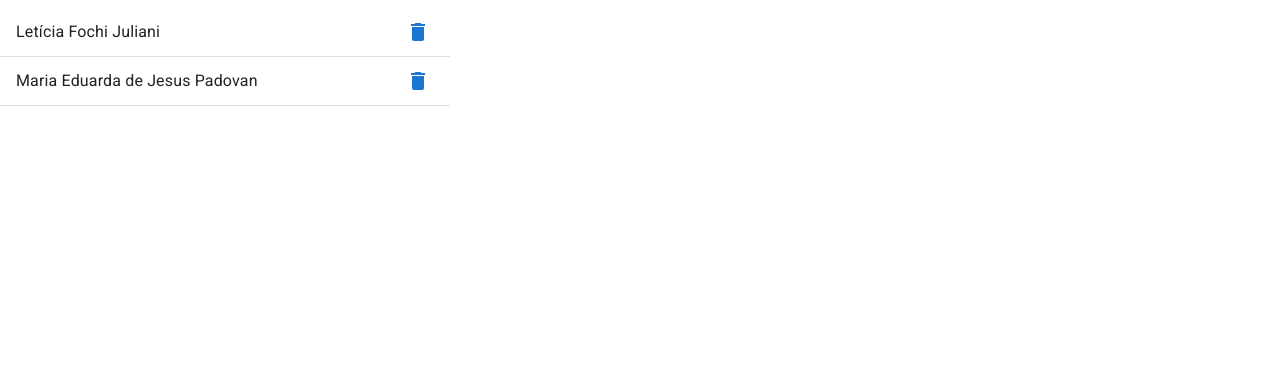
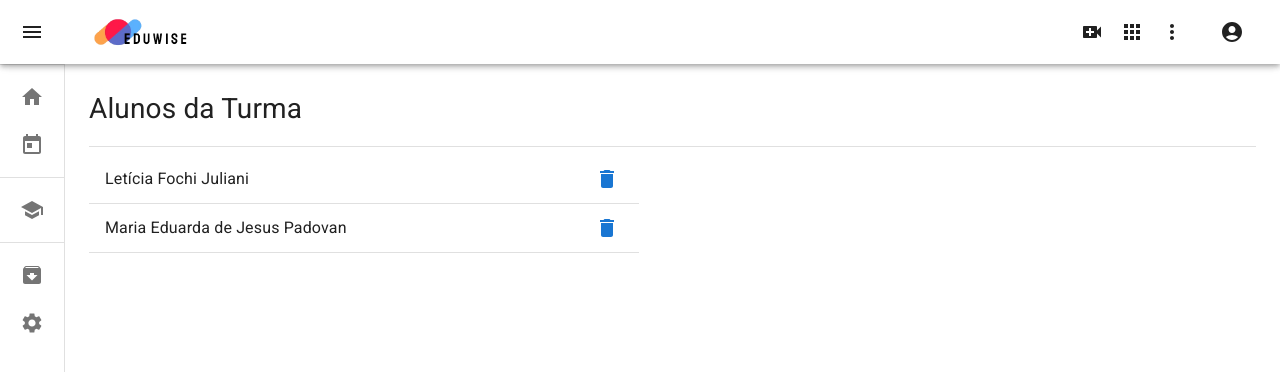
Before and after one commit to eloisapaixao/Eduwise, a React (Create React App) app in the folder eduwise-front/react-materialui/: page /alunos in a window 1280 px wide. Shown: the top 372 px of the page. Built offline with nearby package versions, Linux system fonts and the light colour scheme.

Commit message:
Atualização 26/09/2024
AAAAAAAAAAH

```diff
--- a/eduwise-front/react-materialui/src/Pages/Alunos.js
+++ b/eduwise-front/react-materialui/src/Pages/Alunos.js
@@ -2,16 +2,285 @@ import * as React from 'react';
 import List from '@mui/material/List';
 import ListItem from '@mui/material/ListItem';
 import ListItemButton from '@mui/material/ListItemButton';
+import ListItemIcon from '@mui/material/ListItemIcon';
 import ListItemText from '@mui/material/ListItemText';
 import DeleteIcon from '@mui/icons-material/Delete';
+import EmojiEmotionsIcon from '@mui/icons-material/EmojiEmotions';
 import { Button, Divider } from '@mui/material';
+import { styled, useTheme } from '@mui/material/styles';
+import Box from '@mui/material/Box';
+import MuiDrawer from '@mui/material/Drawer';
+import MuiAppBar from '@mui/material/AppBar';
+import Toolbar from '@mui/material/Toolbar';
+import CssBaseline from '@mui/material/CssBaseline';
+import Typography from '@mui/material/Typography';
+import IconButton from '@mui/material/IconButton';
+import MenuIcon from '@mui/icons-material/Menu';
+import ChevronLeftIcon from '@mui/icons-material/ChevronLeft';
+import ChevronRightIcon from '@mui/icons-material/ChevronRight';
+import SettingsIcon from '@mui/icons-material/Settings';
+import ArchiveIcon from '@mui/icons-material/Archive';
+import VideoCallIcon from '@mui/icons-material/VideoCall';
+import AppsIcon from '@mui/icons-material/Apps';
+import SchoolIcon from '@mui/icons-material/School';
+import HomeIcon from '@mui/icons-material/Home';
+import TodayIcon from '@mui/icons-material/Today';
+import MoreVertIcon from '@mui/icons-material/MoreVert';
+import AccountCircle from '@mui/icons-material/AccountCircle';
+import MenuItem from '@mui/material/MenuItem';
+import Menu from '@mui/material/Menu';
 
+const drawerWidth = 240;
+
+const openedMixin = (theme) => ({
+  width: drawerWidth,
+  transition: theme.transitions.create('width', {
+    easing: theme.transitions.easing.sharp,
+    duration: theme.transitions.duration.enteringScreen,
+  }),
+  overflowX: 'hidden',
+});
+
+const closedMixin = (theme) => ({
+  transition: theme.transitions.create('width', {
+    easing: theme.transitions.easing.sharp,
+    duration: theme.transitions.duration.leavingScreen,
+  }),
+  overflowX: 'hidden',
+  width: `calc(${theme.spacing(7)} + 1px)`,
+  [theme.breakpoints.up('sm')]: {
+    width: `calc(${theme.spacing(8)} + 1px)`,
+  },
+});
+
+const DrawerHeader = styled('div')(({ theme }) => ({
+  display: 'flex',
+  alignItems: 'center',
+  justifyContent: 'flex-end',
+  padding: theme.spacing(0, 1),
+  // necessary for content to be below app bar
+  ...theme.mixins.toolbar,
+}));
+
+const AppBar = styled(MuiAppBar, {
+  shouldForwardProp: (prop) => prop !== 'open',
+})(({ theme, open }) => ({
+  zIndex: theme.zIndex.drawer + 1,
+  transition: theme.transitions.create(['width', 'margin'], {
+    easing: theme.transitions.easing.sharp,
+    duration: theme.transitions.duration.leavingScreen,
+  }),
+  ...(open && {
+    marginLeft: drawerWidth,
+    width: `calc(100% - ${drawerWidth}px)`,
+    transition: theme.transitions.create(['width', 'margin'], {
+      easing: theme.transitions.easing.sharp,
+      duration: theme.transitions.duration.enteringScreen,
+    }),
+  }),
+}));
+
+const Drawer = styled(MuiDrawer, { shouldForwardProp: (prop) => prop !== 'open' })(
+  ({ theme, open }) => ({
+    width: drawerWidth,
+    flexShrink: 0,
+    whiteSpace: 'nowrap',
+    boxSizing: 'border-box',
+    ...(open && {
+      ...openedMixin(theme),
+      '& .MuiDrawer-paper': openedMixin(theme),
+    }),
+    ...(!open && {
+      ...closedMixin(theme),
+      '& .MuiDrawer-paper': closedMixin(theme),
+    }),
+  }),
+);
 
 export function Alunos() {
+  const theme = useTheme();
+  const [open, setOpen] = React.useState(false);
+
+  const handleDrawerOpen = () => {
+    setOpen(true);
+  };
+
+  const handleDrawerClose = () => {
+    setOpen(false);
+  };
+
+  const [auth, setAuth] = React.useState(true);
+  const [anchorEl, setAnchorEl] = React.useState(null);
+
+  const handleMenu = (event) => {
+    setAnchorEl(event.currentTarget);
+  };
+
+  const handleClose = () => {
+    setAnchorEl(null);
+  };
+
   return (
+    <Box sx={{ display: 'flex' }}>
+      <CssBaseline />
+      <AppBar position="fixed" open={open} color='inherit'>
+        <Toolbar>
+          <IconButton
+            color="inherit"
+            aria-label="open drawer"
+            onClick={handleDrawerOpen}
+            edge="start"
+            sx={{
+              marginRight: 5,
+              ...(open && { display: 'none' }),
+            }}
+          >
+            <MenuIcon />
+          </IconButton>
+
+          <img src='/images/logo.png' alt='logo /' style={{height:30,}}/>
+          <Typography variant="h6" component="div" sx={{ flexGrow: 1 }} />
+          <IconButton color='inherit'>
+            <VideoCallIcon />
+          </IconButton>
+          <IconButton color='inherit'>
+            <AppsIcon />
+          </IconButton>
+          <IconButton color='inherit'>
+            <MoreVertIcon />
+          </IconButton>
+          <Box
+             m={1}
+          >
+          </Box>
+          {auth && (
+            <div>
+                <IconButton
+                    size="large"
+                    aria-label="account of current user"
+                    aria-controls="menu-appbar"
+                    aria-haspopup="true"
+                    onClick={handleMenu}
+                    color="inherit"
+                >
+                <AccountCircle />
+                </IconButton>
+                <Menu
+                    id="menu-appbar"
+                    anchorEl={anchorEl}
+                    anchorOrigin={{
+                    vertical: 'top',
+                    horizontal: 'right',
+                    }}
+                    keepMounted
+                    transformOrigin={{
+                    vertical: 'top',
+                    horizontal: 'right',
+                    }}
+                    open={Boolean(anchorEl)}
+                    onClose={handleClose}
+                    >
+                    <MenuItem onClick={handleClose}>Profile</MenuItem>
+                    <MenuItem onClick={handleClose}>My account</MenuItem>
+                </Menu>
+            </div>
+                    )}
+        </Toolbar>
+      </AppBar>
+      <Drawer variant="permanent" open={open}>
+        <DrawerHeader>
+          <IconButton onClick={handleDrawerClose}>
+            {theme.direction === 'rtl' ? <ChevronRightIcon /> : <ChevronLeftIcon />}
+          </IconButton>
+        </DrawerHeader>
+        <Divider />
+        <List>
+          {['Início', 'Agenda'].map((text, index) => (
+            <ListItem key={text} disablePadding sx={{ display: 'block' }}>
+              <ListItemButton
+                sx={{
+                  minHeight: 48,
+                  justifyContent: open ? 'initial' : 'center',
+                  px: 2.5,
+                }}
+              >
+                <ListItemIcon
+                  sx={{
+                    minWidth: 0,
+                    mr: open ? 3 : 'auto',
+                    justifyContent: 'center',
+                  }}
+                >
+                  {index % 2 === 0 ? <HomeIcon /> : <TodayIcon />}
+                </ListItemIcon>
+                <ListItemText primary={text} sx={{ opacity: open ? 1 : 0 }} />
+              </ListItemButton>
+            </ListItem>
+          ))}
+        </List>
+        <Divider />
+        <List>
+          {['Turmas'].map((text, index) => (
+            <ListItem key={text} disablePadding sx={{ display: 'block' }}>
+              <ListItemButton
+                sx={{
+                  minHeight: 48,
+                  justifyContent: open ? 'initial' : 'center',
+                  px: 2.5,
+                }}
+              >
+                <ListItemIcon
+                  sx={{
+                    minWidth: 0,
+                    mr: open ? 3 : 'auto',
+                    justifyContent: 'center',
+                  }}
+                >
+                  { <SchoolIcon /> }
+                </ListItemIcon>
+                <ListItemText primary={text} sx={{ opacity: open ? 1 : 0 }} />
+              </ListItemButton>
+            </ListItem>
+          ))}
+        </List>
+        <Divider/>
+        <List>
+          {['Arquivos', 'Configurações'].map((text, index) => (
+            <ListItem key={text} disablePadding sx={{ display: 'block' }}>
+              <ListItemButton
+                sx={{
+                  minHeight: 48,
+                  justifyContent: open ? 'initial' : 'center',
+                  px: 2.5,
+                }}
+              >
+                <ListItemIcon
+                  sx={{
+                    minWidth: 0,
+                    mr: open ? 3 : 'auto',
+                    justifyContent: 'center',
+                  }}
+                >
+                  {index % 2 === 0 ? <ArchiveIcon /> : <SettingsIcon />}
+                </ListItemIcon>
+                <ListItemText primary={text} sx={{ opacity: open ? 1 : 0 }} />
+              </ListItemButton>
+            </ListItem>
+          ))}
+        </List>
+      </Drawer>
+      <Box component="main" sx={{ flexGrow: 1, p: 3 }}>
+        <DrawerHeader />
+
+            <Box marginBottom={2}
+                 fontSize={28}>
+                Alunos da Turma
+            </Box>
+            <Divider />
+            <Box>
               <List
-     sx={{ width: '100%', maxWidth: 450, bgcolor: 'background.paper' }}
-     aria-label="contacts"
+                sx={{ width: '100%', maxWidth: 550, bgcolor: 'background.paper'}}
+                aria-label="alunos"
               >
                 <ListItem disablePadding>
                   <ListItemButton>
@@ -32,5 +301,9 @@ export function Alunos() {
                 </ListItem>
                 <Divider />
               </List>
+            </Box>
+
+      </Box>
+    </Box>
   );
 }
--- a/eduwise-front/react-materialui/src/Pages/Login/Login.js
+++ b/eduwise-front/react-materialui/src/Pages/Login/Login.js
@@ -9,7 +9,7 @@ import ButtonGroup from '@mui/material/ButtonGroup'
 import { useNavigate } from 'react-router-dom'
 import { Snackbar, Alert } from '@mui/material'
 
-export function Login() {
+export function Login({ setLoggedInTeacherId }) {
 
     const [email, setEmail] = useState('')
     const [senha, setSenha] = useState('')
--- a/eduwise-front/react-materialui/src/Pages/Turmas.js
+++ b/eduwise-front/react-materialui/src/Pages/Turmas.js
@@ -139,25 +139,6 @@ export function Turmas() {
     const handleClosePopover = () => {
         setAnchorEl(null);
     };
-
-    const carregarTurmas = async () => {
-        const emailProfessor = localStorage.getItem("email");
-        let idProfessor;
-
-        try {
-            const responseProfessor = await axios.get('http://localhost:8080/teachers/getByEmail/' + emailProfessor);
-            idProfessor = responseProfessor.data.id;
-
-            const responseTurmas = await axios.get(`http://localhost:8080/classrooms/teacher/${idProfessor}`);
-            setTurmas(responseTurmas.data);
-        } catch (error) {
-            console.error('Erro ao carregar turmas:', error);
-        }
-    };
-
-    useEffect(() => {
-        carregarTurmas();
-    }, []);
 
     const adicionarTurma = async () => {
         const emailProfessor = localStorage.getItem("email")
@@ -415,7 +396,7 @@ export function Turmas() {
                                         gutterBottom
                                         variant="subtitle1"
                                         component="div"
-                                        sx={{ height: 90, color: '#fff' }}
+                                        sx={{ height: 90, color: '#000000' }}
                                     >
                                         {turma.name}
                                     </Typography>
```
Lines whose indentation alone changed are shown as unchanged.
